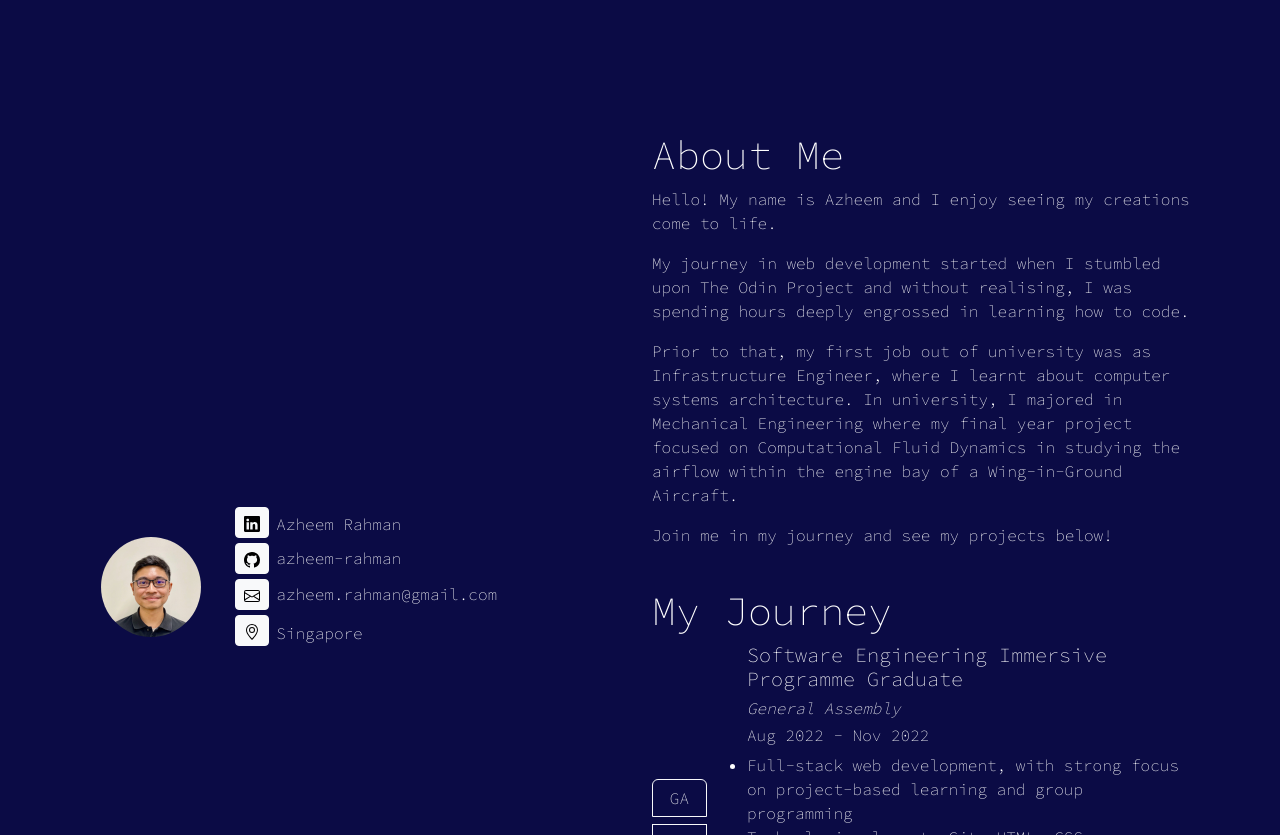
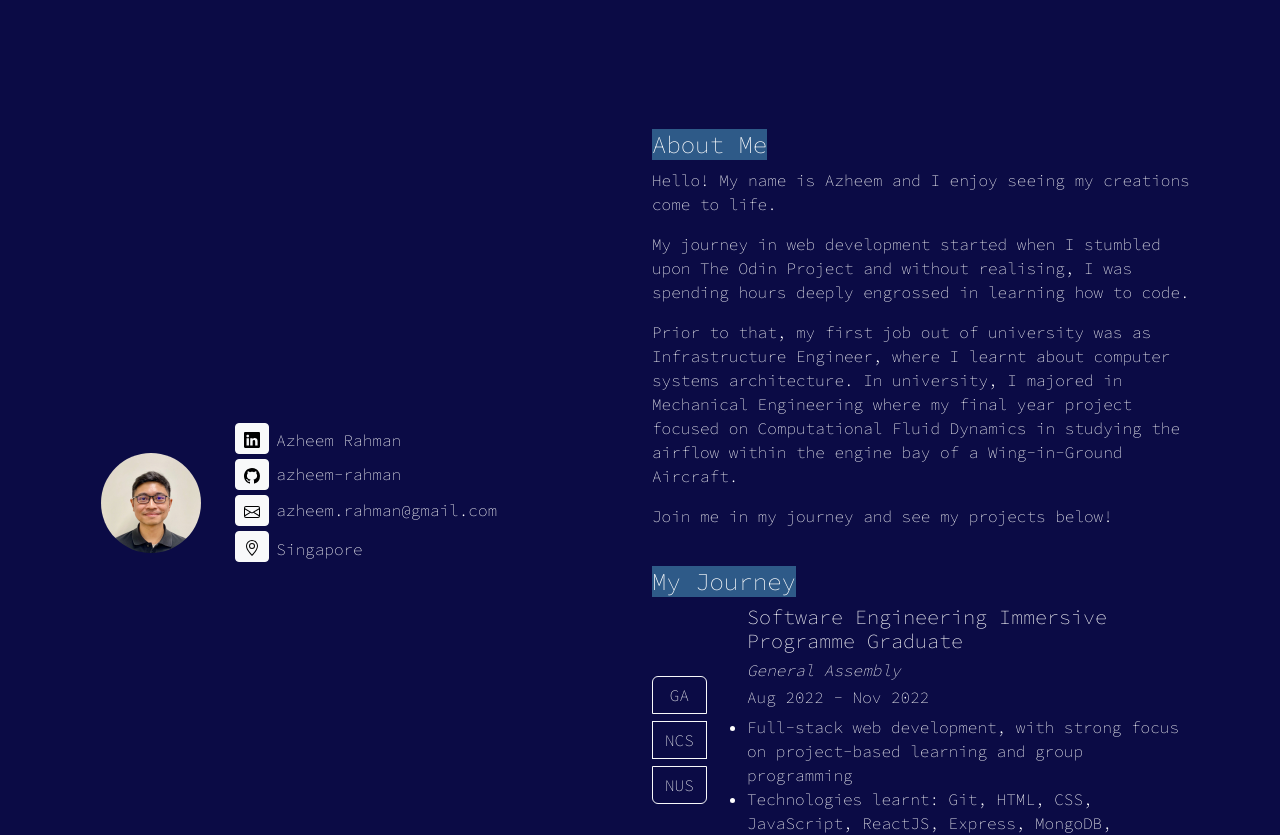
Before and after one commit to azheem-rahman/Portfolio, a React (Create React App) app: page / in a window 1280 px wide. Shown: the part 620-1455 px from the top of the page. Built offline with nearby package versions, Linux system fonts and the light colour scheme.

Commit message:
edited CSS for AboutMe component

```diff
--- a/src/components/AboutMe.js
+++ b/src/components/AboutMe.js
@@ -31,8 +31,8 @@ const AboutMe = () => {
   };
 
   return (
-    <div>
-      <div className="container">
+    <div id="about-me">
+      <div className="container" style={{ height: "150vh" }}>
         <div className="row">
           <div className="col d-flex align-items-center justify-content-center">
             <div className="row">
@@ -96,7 +96,9 @@ const AboutMe = () => {
           </div>
           <div className="col">
             <div className="row">
-              <h1>About Me</h1>
+              <h4>
+                <span style={{ backgroundColor: "#2E5A88" }}>About Me</span>
+              </h4>
               <p>
                 Hello! My name is Azheem and I enjoy seeing my creations come to
                 life.
@@ -118,7 +120,9 @@ const AboutMe = () => {
             </div>
             <br />
             <div className="row">
-              <h1>My Journey</h1>
+              <h4>
+                <span style={{ backgroundColor: "#2E5A88" }}>My Journey</span>
+              </h4>
               <div className="col-2 d-flex align-self-center">
                 <ButtonGroup vertical className="gap-2">
                   <Button variant="outline-light" onClick={handleGAButtonClick}>
@@ -138,7 +142,7 @@ const AboutMe = () => {
                   </Button>
                 </ButtonGroup>
               </div>
-              <div className="col" style={{ height: "50vh" }}>
+              <div className="col">
                 <div className={visibleGA ? "GA" : "d-none"}>
                   <h5>Software Engineering Immersive Programme Graduate</h5>
                   <h6>
```
